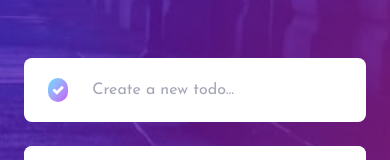
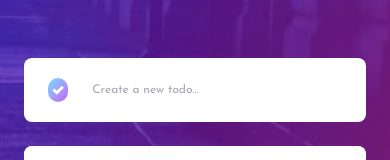
Before and after one commit to WagnerReis/todo-app-challenge, a Next.js app: page / in a window 390 px wide. Shown: the part 140-300 px from the top of the page. Built offline with nearby package versions, Linux system fonts and the light colour scheme.

Commit message:
feat(ui): adjust task input text size for responsive design

```diff
--- a/src/components/task-input.tsx
+++ b/src/components/task-input.tsx
@@ -7,7 +7,7 @@ export function TaskInput() {
       <input
         type="text"
         placeholder="Create a new todo..."
-        className="text-foreground py-2 outline-none w-full pr-8"
+        className="text-foreground py-2 outline-none w-full pr-8 text-[12px] md:text-[18px]"
       />
     </div>
   );
```
